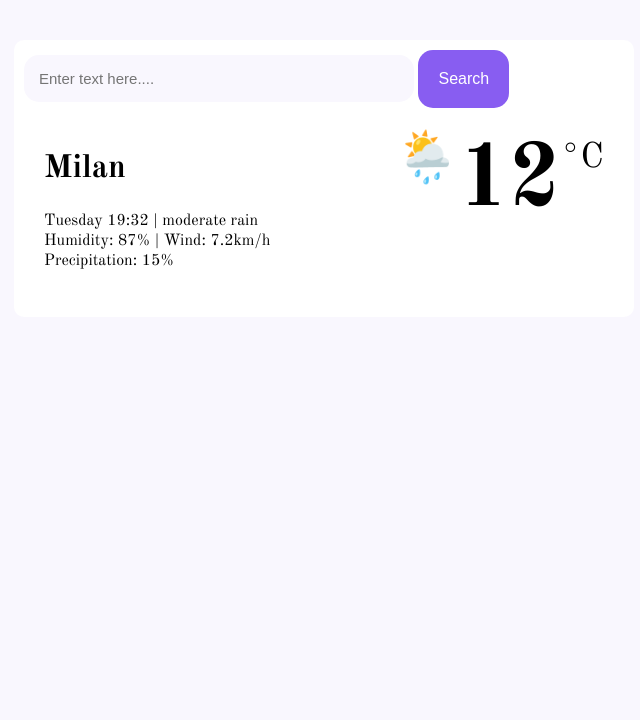
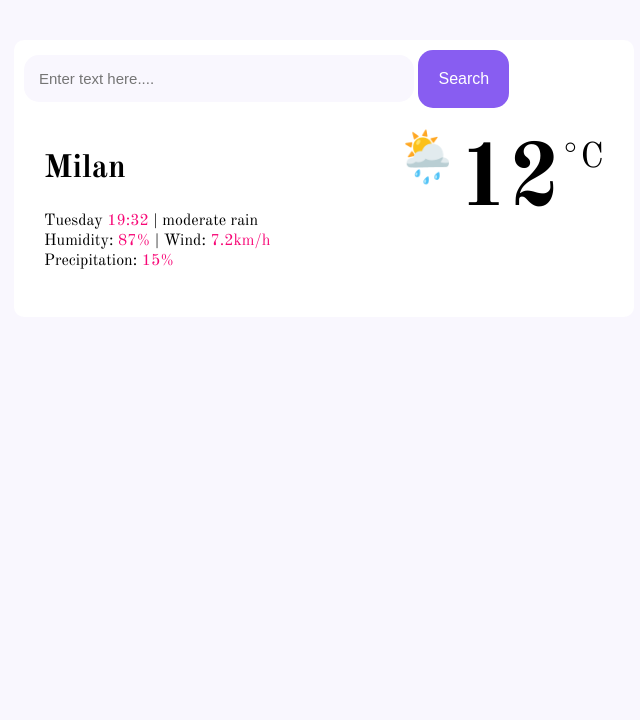
Before and after one commit to ruemangisa/Vanilla-Weather-Project, a plain HTML site: page index.html in a window 1280 px wide. Shown: the top 720 px of the page, without its empty margins (316-956 px from the left). Drawn offline with nearby package versions, Linux system fonts and the light colour scheme.

Commit message:
Changed id to class

```diff
--- a/Styles/style.css
+++ b/Styles/style.css
@@ -59,6 +59,6 @@ a{
     font-size: 35px;
     margin-top: 8px;
 }
-#color-pink{
+.color-pink{
     color: #f70776;
 }
```
